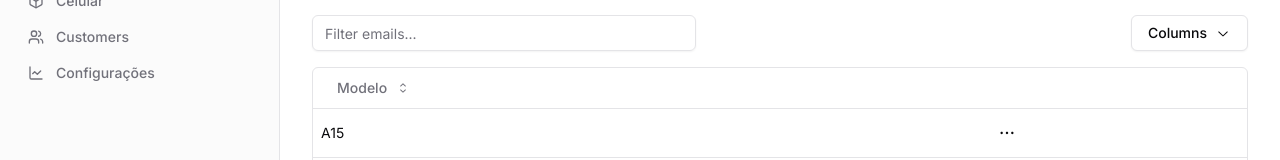
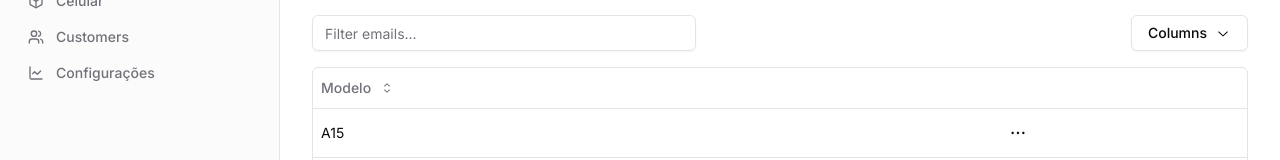
Before and after one commit to beliciobcardoso/mp-device-manager, a Next.js app: page /configuracoes/modelo in a window 1280 px wide. Shown: the part 157-317 px from the top of the page. Built offline with nearby package versions, Linux system fonts and the light colour scheme.

Commit message:
ajuste modelo

```diff
--- a/app/configuracoes/modelo/components/data-table.tsx
+++ b/app/configuracoes/modelo/components/data-table.tsx
@@ -87,7 +87,7 @@ export const columns: ColumnDef<Modelo>[] = [
     id: 'actions',
     enableHiding: false,
     cell: ({ row }) => {
-      const payment = row.original
+      const modelo = row.original
 
       return (
         <DropdownMenu>
@@ -100,13 +100,13 @@ export const columns: ColumnDef<Modelo>[] = [
           <DropdownMenuContent align="end">
             <DropdownMenuLabel>Actions</DropdownMenuLabel>
             <DropdownMenuItem
-              onClick={() => console.log('Copy payment ID', payment.id)}
+              onClick={() => console.log('Copy Modelo ID', modelo.id)}
             >
-              Copy payment ID
+              Copy Modelo ID
             </DropdownMenuItem>
             <DropdownMenuSeparator />
             <DropdownMenuItem>View customer</DropdownMenuItem>
-            <DropdownMenuItem>View payment details</DropdownMenuItem>
+            <DropdownMenuItem>View modelo details</DropdownMenuItem>
           </DropdownMenuContent>
         </DropdownMenu>
       )
--- a/components/ui/button.tsx
+++ b/components/ui/button.tsx
@@ -1,37 +1,37 @@
-import * as React from "react"
-import { Slot } from "@radix-ui/react-slot"
-import { cva, type VariantProps } from "class-variance-authority"
+import { Slot } from '@radix-ui/react-slot'
+import { cva, type VariantProps } from 'class-variance-authority'
+import * as React from 'react'
 
-import { cn } from "@/lib/utils"
+import { cn } from '@/lib/utils'
 
 const buttonVariants = cva(
-  "inline-flex items-center justify-center whitespace-nowrap rounded-md text-sm font-medium transition-colors focus-visible:outline-none focus-visible:ring-1 focus-visible:ring-ring disabled:pointer-events-none disabled:opacity-50",
+  'inline-flex items-center justify-center whitespace-nowrap rounded-md text-sm font-medium transition-colors focus-visible:outline-none focus-visible:ring-1 focus-visible:ring-ring disabled:pointer-events-none disabled:opacity-50',
   {
     variants: {
       variant: {
         default:
-          "bg-primary text-primary-foreground shadow hover:bg-primary/90",
+          'bg-primary text-primary-foreground shadow hover:bg-primary/90',
         destructive:
-          "bg-destructive text-destructive-foreground shadow-sm hover:bg-destructive/90",
+          'bg-destructive text-destructive-foreground shadow-sm hover:bg-destructive/90',
         outline:
-          "border border-input bg-background shadow-sm hover:bg-accent hover:text-accent-foreground",
+          'border border-input bg-background shadow-sm hover:bg-accent hover:text-accent-foreground',
         secondary:
-          "bg-secondary text-secondary-foreground shadow-sm hover:bg-secondary/80",
-        ghost: "hover:bg-accent hover:text-accent-foreground",
-        link: "text-primary underline-offset-4 hover:underline",
+          'bg-secondary text-secondary-foreground shadow-sm hover:bg-secondary/80',
+        ghost: 'hover:bg-accent hover:text-accent-foreground !w-fit !px-0',
+        link: 'text-primary underline-offset-4 hover:underline !w-fit !px-0',
       },
       size: {
-        default: "h-9 px-4 py-2",
-        sm: "h-8 rounded-md px-3 text-xs",
-        lg: "h-10 rounded-md px-8",
-        icon: "h-9 w-9",
+        default: 'h-9 px-4 py-2',
+        sm: 'h-8 rounded-md px-3 text-xs',
+        lg: 'h-10 rounded-md px-8',
+        icon: 'h-9 w-9',
       },
     },
     defaultVariants: {
-      variant: "default",
-      size: "default",
+      variant: 'default',
+      size: 'default',
     },
-  }
+  },
 )
 
 export interface ButtonProps
@@ -42,7 +42,7 @@ export interface ButtonProps
 
 const Button = React.forwardRef<HTMLButtonElement, ButtonProps>(
   ({ className, variant, size, asChild = false, ...props }, ref) => {
-    const Comp = asChild ? Slot : "button"
+    const Comp = asChild ? Slot : 'button'
     return (
       <Comp
         className={cn(buttonVariants({ variant, size, className }))}
@@ -50,8 +50,8 @@ const Button = React.forwardRef<HTMLButtonElement, ButtonProps>(
         {...props}
       />
     )
-  }
+  },
 )
-Button.displayName = "Button"
+Button.displayName = 'Button'
 
 export { Button, buttonVariants }
```
